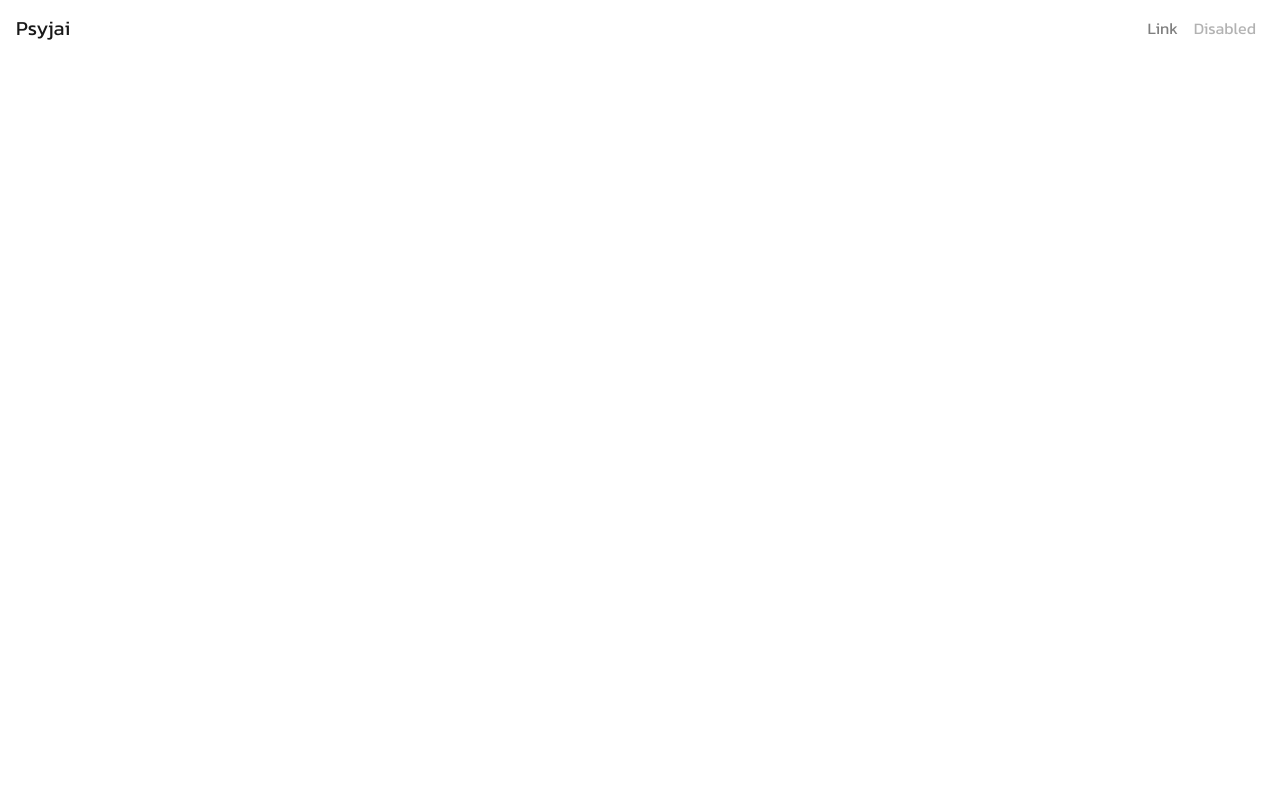
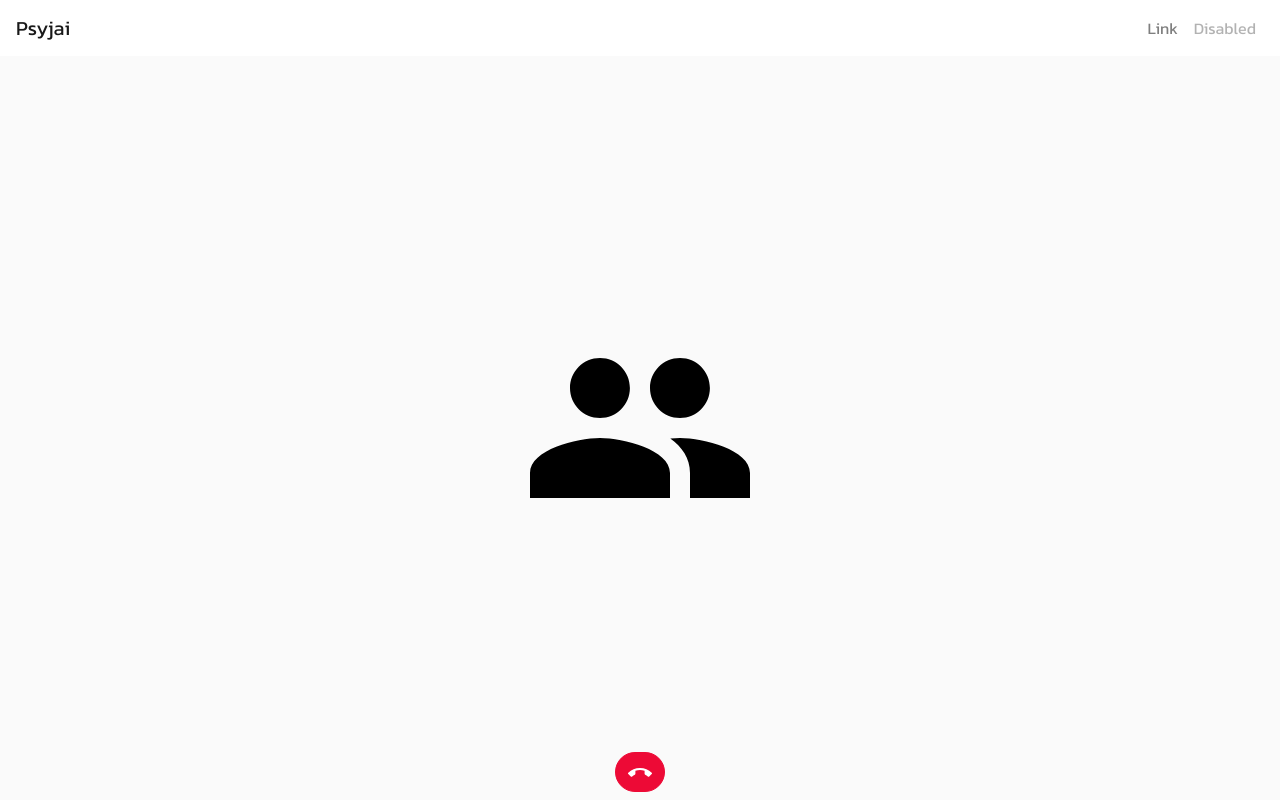
Before and after one commit to WebmasterCamp/ywc17-workshop-a, a Vue app: page /call in a window 1280 px wide. Built offline with nearby package versions, Linux system fonts and the light colour scheme.

Commit message:
add files

```diff
--- a/public/index.html
+++ b/public/index.html
@@ -5,7 +5,7 @@
     <meta http-equiv="X-UA-Compatible" content="IE=edge">
     <meta name="viewport" content="width=device-width, initial-scale=1, shrink-to-fit=no">
     <link rel="icon" href="<%= BASE_URL %>favicon.ico">
-    <title>Psyjai</title>
+    <title>PsyJai</title>
     <link href="https://fonts.googleapis.com/css?family=Kanit&display=swap" rel="stylesheet">
     <link href="https://fonts.googleapis.com/css?family=Sarabun&display=swap" rel="stylesheet">
     <script src="https://kit.fontawesome.com/20d3efd7d3.js" crossorigin="anonymous"></script>
--- a/src/mock_data/header.json
+++ b/src/mock_data/header.json
@@ -1,10 +1,12 @@
 [
     {
         "img": "people-24px.svg",
-        "desc": "ความรัก"
+        "name": "ความรัก",
+        "desc": "บลาๆๆๆๆๆ"
     },
     {
         "img": "people-24px.svg",
-        "desc": "การเงิน"
+        "name": "การเงิน",
+        "desc": "บลาๆๆๆๆๆ"
     }
 ]
--- a/src/router/index.js
+++ b/src/router/index.js
@@ -2,6 +2,8 @@ import Vue from 'vue'
 import VueRouter from 'vue-router'
 import Home from '../views/Home.vue'
 import Taker from '../views/Taker.vue'
+import Call from '../views/Call.vue'
+import Result from '../views/Result.vue'
 
 Vue.use(VueRouter)
 
@@ -17,6 +19,11 @@ const routes = [
     component: Taker
   },
   {
+    path: '/result',
+    name: 'result',
+    component: Result
+  },
+  {
     path: '/questionair',
     name: 'questionair',
     component: () => import(/* webpackChunkName: "about" */ '../views/Questionair.vue')
@@ -25,6 +32,11 @@ const routes = [
     path: '/matching',
     name: 'matching',
     component: () => import(/* webpackChunkName: "about" */ '../views/Matching.vue')
+  },
+  {
+    path: '/call',
+    name: 'calling',
+    component: Call
   }
 ]
 
--- /dev/null
+++ b/src/views/Call.vue
@@ -0,0 +1,50 @@
+<template>
+  <div class="calling d-flex p-2 flex-col justify-content-center">
+    <img src="@/assets/people-24px.svg" class="call-img"/>
+    <div class="call-controller position-absolute d-flex p-2 flex-row justify-content-center">
+      <b-button pill class="end-btn" >
+        <img src="@/assets/call.svg" class="end-btn-img"/>
+      </b-button>
+    </div>
+  </div>
+</template>
+
+<style>
+  .call-controller {
+    width: 100%;
+    bottom: 0px;
+    left: 0px;
+  }
+  .calling {
+    width: 100%;
+    height: calc(100vh - 56px);
+    background-color: #fafafa;
+  }
+  .call-img {
+    width: 30vh;
+  }
+  .end-btn {
+    color: #fff;
+    background-color: #ed0a36 !important;
+    border-color: #ed0a36 !important;
+  }
+  .end-btn-img {
+    fill: #FFF;
+  }
+</style>
+
+<script>
+// @ is an alias to /src
+import headerData from '@/mock_data/header.json'
+
+
+export default {
+  name: 'home',
+  components: {
+
+  },
+  data: () => ({
+    headerData: headerData
+  })
+}
+</script>
--- /dev/null
+++ b/src/views/Result.vue
@@ -0,0 +1,45 @@
+<template>
+  <div class="result">
+    <section>
+      <b-card bg-variant="primary" text-variant="white" header="Primary" class="text-center">
+        <img src="@/assets/people-24px.svg" />
+         <h6>{{'result desc'}}</h6>
+        <b-card-text>อธิบาย</b-card-text>
+      </b-card>
+    </section>
+    <section>
+      <!-- <b-card-group deck v-for="(d, i) in headerData" :key="'giver_'+i"> -->
+      <b-container fluid>
+        <b-row>
+          <b-col class md="4" sm="12" deck v-for="(d, i) in headerData" :key="'giver_'+i">
+            <b-card
+              class="giver-card"
+              :img-src="require('@/assets/people-24px.svg')"
+              img-alt="Card image"
+              img-top
+            >
+              <b-card-text>Some quick example text to build on the card and make up the bulk of the card's content.</b-card-text>
+            </b-card>
+          </b-col>
+        </b-row>
+      </b-container>
+      <!-- </b-card-group> -->
+    </section>
+  </div>
+</template>
+
+<style>
+</style>
+
+<script>
+// @ is an alias to /src
+import headerData from '@/mock_data/header.json'
+
+export default {
+  name: 'home',
+  components: {},
+  data: () => ({
+    headerData: headerData
+  })
+}
+</script>
--- a/src/views/Taker.vue
+++ b/src/views/Taker.vue
@@ -1,34 +1,41 @@
 <template>
-  <div class="home">
-    <img alt="Vue logo" src="../assets/logo.png" />
-    <HelloWorld msg="Welcome to Your Vue.js App" />
+  <div class="taker">
     <section>
-      <b-container>
+      <b-container >
         <b-row>
           <b-col v-for="(d, i) in headerData" :key="'header_'+i">
             <b-row>
-              <img :src="require(d.img)" class="header-img"/>
+              <img :src="require(`@/assets/${d.img}`)" class="header-img"/>
             </b-row>
             <b-row>
-              <p class="header_desc">'
-                {{d.desc}}
+              <p class="header-desc">
+                {{d.name}}
               </p>
             </b-row>
           </b-col>
         </b-row>
       </b-container>
     </section>
-    <section>
+    <section v-for="(d, i) in headerData" :key="'body_'+i">
       <b-container>
         <b-row>
-          <b-col v-for="(d, i) in headerData" :key="'header_'+i">
+          <b-col v-if="i%2==0">
             <b-row>
-              <img :src="require(d.img)" class="header-img"/>
+              <h6>{{d.name}}</h6>
             </b-row>
             <b-row>
-              <p class="header_desc">'
-                {{d.desc}}
-              </p>
+              <p>{{d.desc}}</p>
+            </b-row>
+          </b-col>
+          <b-col>
+            <img :src="require(`@/assets/${d.img}`)" class="body-img"/>
+          </b-col>
+          <b-col v-if="i%2==1">
+            <b-row>
+              <h6>{{d.name}}</h6>
+            </b-row>
+            <b-row>
+              <p>{{d.desc}}</p>
             </b-row>
           </b-col>
         </b-row>
@@ -37,16 +44,22 @@
   </div>
 </template>
 
+<style>
+  .header-img {
+    width: 60px;
+    height: 60px;
+  }
+</style>
+
 <script>
 // @ is an alias to /src
-import HelloWorld from '@/components/HelloWorld.vue'
 import headerData from '@/mock_data/header.json'
 
 
 export default {
   name: 'home',
   components: {
-    HelloWorld
+
   },
   data: () => ({
     headerData: headerData
```
Also changed, not shown: src/assets/call.svg (added).
